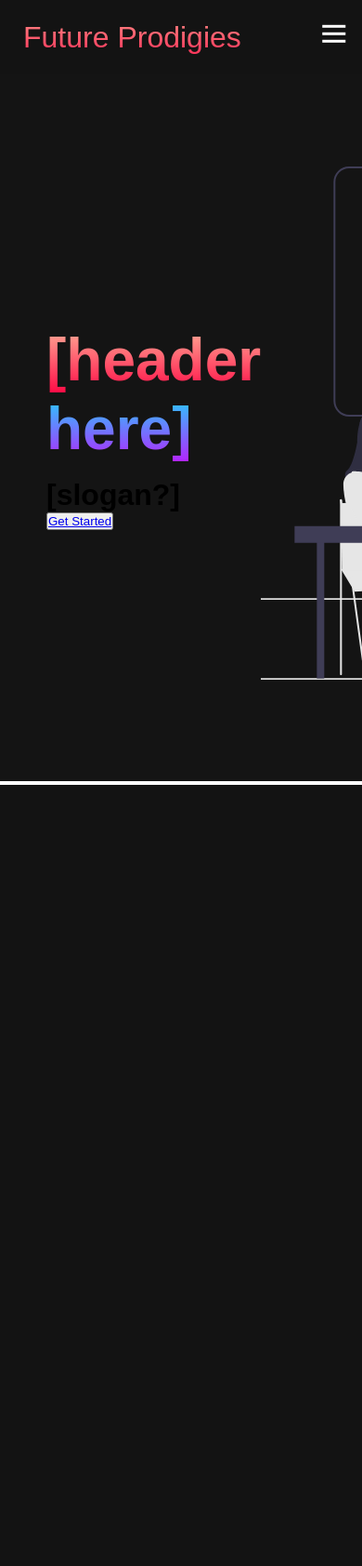
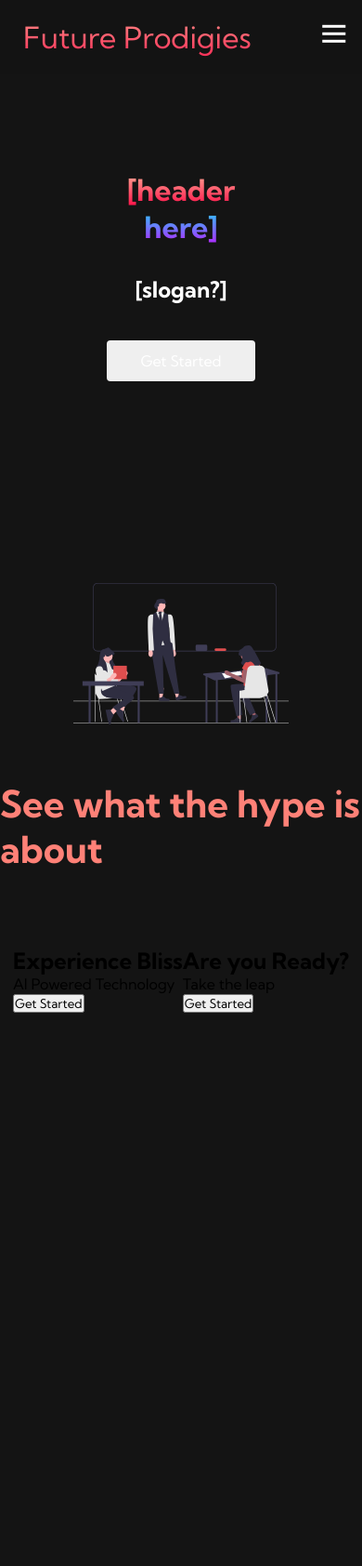
Before and after one commit to Future-Prodigies/Future-Prodigies-Website, a PHP site: page / in a window 390 px wide; the page is wider, and only the part inside the window is pictured. Shown: that part at 93% size. Before the commit the page ends 844 px from the top of that part, so only its background shows below. Run offline with PHP 8.4, Linux system fonts and the light colour scheme.

Commit message:
Adding more to main page.

```diff
--- a/index.html
+++ b/index.html
@@ -6,6 +6,9 @@
     <meta name="viewport" content="width=device-width, initial-scale=1.0">
     <title>Future Prodigies</title>
     <link rel="stylesheet" href="styles.css">
+    <link rel="preconnect" href="https://fonts.googleapis.com">
+    <link rel="preconnect" href="https://fonts.gstatic.com" crossorigin>
+    <link href="https://fonts.googleapis.com/css2?family=Kumbh+Sans:wght@400;700&display=swap" rel="stylesheet">
 </head>
 <body>
     <nav class="navbar">
@@ -43,6 +46,23 @@
             <div class="main__img--container"><img src="images/pic1.svg" alt="pic" id="main__img"></div>
         </div>
     </div>
+
+    <!-- Services section-->
+    <div class="services">
+        <h1>See what the hype is about</h1>
+        <div class="services__container">
+            <div class="services__card">
+                <h2>Experience Bliss</h2>
+                <p>AI Powered Technology</p>
+                <button>Get Started</button>
+            </div>
+            <div class="services__card">
+                <h2>Are you Ready?</h2>
+                <p>Take the leap</p>
+                <button>Get Started</button>
+            </div>
+        </div>
+    </div>
     <script src="app.js"></script>
 </body>
 </html>
--- a/styles.css
+++ b/styles.css
@@ -242,4 +242,147 @@
   margin-top: 1rem;
   font-size: 2rem;
   font-weight: 700;
+  color: #fff
 }
+
+.main__btn {
+  font-size: 1rem;
+  background-image: linear-gradient(to top, #f77062 0%, #fe5196, 100%);
+  padding: 14px 32px;
+  border: none;
+  border-radius: 4px;
+  color: #fff;
+  margin-top: 2rem;
+  cursor: pointer;
+  position: relative;
+  transition: all 0.35s;
+  outline: none;
+}
+
+.main__btn a {
+  position: relative;
+  z-index: 2;
+  color: #fff;
+  text-decoration: none;
+}
+
+.main__btn:after {
+  position: absolute;
+  content: '';
+  top: 0;
+  left: 0;
+  width: 0;
+  height: 100%;
+  background: #4837ff;
+  transition: all 0.35s;
+  border-radius: 4px;
+  transition: all 0.35s;
+  border-radius: 4px;
+}
+
+.main__btn:hover {
+  color: #fff;
+}
+
+.main__btn:hover:after {
+  width: 100%;
+}
+
+.main__img--container {
+  text-align: center;
+}
+
+#main__img {
+  height: 80%;
+  width: 80%;
+}
+
+/* mobile responsive */
+
+@media screen and (max-width: 768px) {
+  .main__container {
+    display: grid;
+    grid-template-columns: auto;
+    align-items: center;
+    justify-self: center;
+    width: 100%;
+    margin: 0 auto;
+    height: 90vh;
+  }
+
+  .main__content {
+    text-align: center;
+    margin-bottom: 4rem;
+  }
+
+  .main__content h1 {
+    font-size: 2.5rem;
+    margin-top: 2rem;
+  }
+
+  .main__content h2 {
+    font-size: 3rem
+  }
+
+  .main__content p {
+    margin-top: 1rem;
+    font-size: 1.5rem;
+  }
+}
+
+@media screen and (max-width: 480px) {
+  .main__content h1 {
+    font-size: 2rem;
+    margin-top: 3rem;
+  }
+
+  .main__content h2 {
+    font-size: 2rem
+  }
+
+  .main__content p {
+    margin-top: 2rem;
+    font-size: 1.5rem;
+  }
+
+  .main__btn {
+    padding: 12px 36px;
+    margin: 2.5rem 0;
+  }
+}
+
+/* Services Section CSS */
+
+.services {
+  background: #141414;
+  display: flex;
+  flex-direction: column;
+  align-items: center;
+  height: 100vh;
+}
+
+.services h1 {
+  background-color: #ff8177;
+  background-image: linear-gradient(
+    to right,
+    #ff8177 0%,
+    #ff867a 0%,
+    #ff8c7f 21%,
+    #f99185 52%,
+    #cf336c 78%,
+    #b12a5b, 100%
+    );
+  background-size: 100%;
+  margin-bottom: 5rem;
+  font-size: 2.5rem;
+  -webkit-background-clip: text;
+  -moz-background-clip: text;
+  -webkit-text-fill-color: transparent;
+  -mos-text-fill-color: transparent;
+}
+
+.services__container {
+  display: flex;
+  justify-content: center;
+  flex-wrap: wrap;
+}
```
